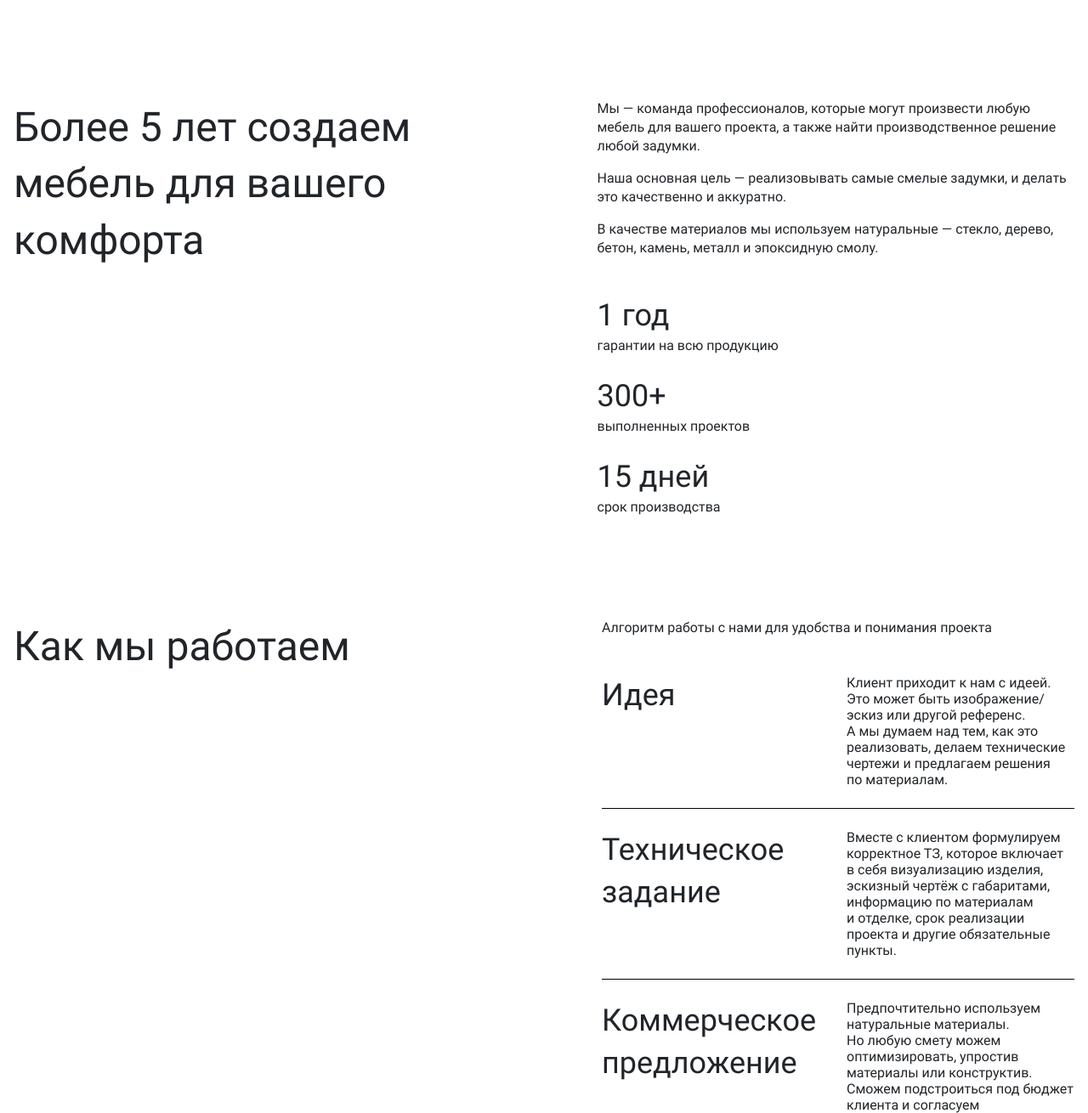
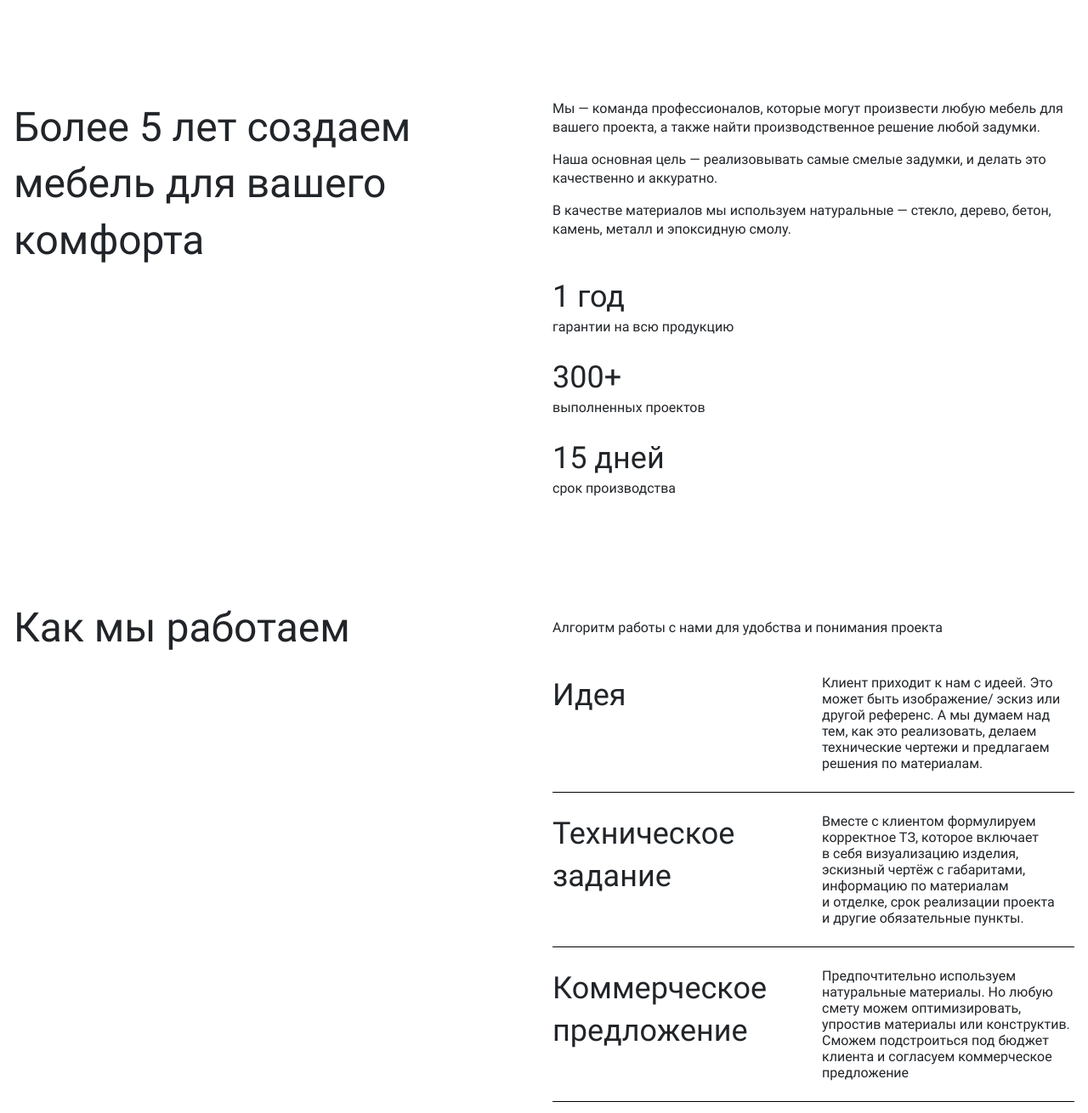
Before and after one commit to Aysanat/Aveji, a website: page www/index.html in a window 1280 px wide. Shown: the part 1222-2532 px from the top of the page at 85% size. Drawn offline with Linux system fonts and the light colour scheme.

Commit message:
about, steps, reviews, order (fixed)

```diff
--- a/src/styles/blocks/_about.scss
+++ b/src/styles/blocks/_about.scss
@@ -12,8 +12,7 @@
 
 .about_row {
   display: flex;
-  flex-direction: row;
-  column-gap: 125px;
+  gap: 20px;
 
   @media (max-width: $mobile-max) {
     flex-direction: column;
@@ -21,8 +20,8 @@
   }
 }
 
-.about_block {
-  width: 50%;
+.about_half {
+  flex-basis: calc(50% - 20px / 2);
 
   @media (max-width: $mobile-max) {
     width: 100%;
--- a/src/styles/blocks/_cards.scss
+++ b/src/styles/blocks/_cards.scss
@@ -1,6 +1,6 @@
 .card_content {
   position: relative;
-  flex-basis: calc(33.33% - 40px / 2);
+  flex-basis: calc(33.33% - 40px / 3);
 
   @media (max-width: $mobile-max) {
     flex-basis: auto;
--- a/src/styles/blocks/_footer.scss
+++ b/src/styles/blocks/_footer.scss
@@ -29,7 +29,7 @@
 
 .footer_list {
   display: flex;
-  column-gap: 40px;
+  gap: 40px;
   list-style: none;
 
   @media (max-width: $mobile-max) {
--- a/src/styles/blocks/_order.scss
+++ b/src/styles/blocks/_order.scss
@@ -17,8 +17,7 @@
 }
 
 .order_visual {
-  width: 562px;
-  height: 566px;
+  width: 100%;
 
   @media (max-width: $mobile-max) {
     display: none;
@@ -34,6 +33,7 @@
 
 .order_half {
   display: flex;
+  flex-shrink: 0;
   flex-direction: column;
 }
 
--- a/src/styles/blocks/_reviews.scss
+++ b/src/styles/blocks/_reviews.scss
@@ -11,14 +11,13 @@
 }
 
 .reviews_title {
+  @include title;
   margin-bottom: 32px;
-  @include title;
 }
 
 .reviews_list {
   display: flex;
-  flex-direction: row;
-  column-gap: 20px;
+  gap: 20px;
   list-style: none;
 
   @media (max-width: $mobile-max) {
@@ -28,7 +27,7 @@
 }
 
 .reviews_item {
-  flex-basis: 33.33%;
+  flex-basis: calc(33.33% - 40px / 3);
   padding: 40px 40px 92px 40px;
   display: flex;
   flex-direction: column;
--- a/src/styles/blocks/_steps.scss
+++ b/src/styles/blocks/_steps.scss
@@ -12,8 +12,7 @@
 
 .steps_row {
   display: flex;
-  flex-direction: row;
-  column-gap: 136px;
+  gap: 20px;
 
   @media (max-width: $mobile-max) {
     flex-direction: column;
@@ -21,8 +20,8 @@
   }
 }
 
-.steps_block {
-  width: 50%;
+.steps_half {
+  flex-basis: calc(50% - 20px / 2);
 
   @media (max-width: $mobile-max) {
     width: 100%;
@@ -34,10 +33,11 @@
 }
 
 .steps_text {
+  padding-top: 22px;
   margin-bottom: 44px;
   font-size: 16px;
   font-weight: 400;
-  line-height: 22.4px;
+  line-height: 22px;
 
   @media (max-width: $mobile-max) {
     margin-bottom: 28px;
--- a/www/index.html
+++ b/www/index.html
@@ -65,12 +65,12 @@
     <section class="about">
       <div class="about_inner">
         <div class="about_row">
-          <div class="about_block">
+          <div class="about_half">
             <h2 class="about_title">Более 5 лет создаем мебель для вашего комфорта</h2>
             <h2 class="about_title_mobile">О компании</h2>
           </div>
 
-          <div class="about_block">
+          <div class="about_half">
             <div class="about_desc">
               <p class="about_text">Мы — команда профессионалов, которые могут произвести любую мебель для вашего проекта, а также найти производственное решение любой задумки.</p>
               <p class="about_text">Наша основная цель — реализовывать самые смелые задумки, и делать это качественно и аккуратно.</p>
@@ -102,11 +102,11 @@
    <section class="steps">
     <div class="steps_inner">
       <div class="steps_row">
-        <div class="steps_block">
+        <div class="steps_half">
           <h2 class="steps_title">Как мы работаем</h2>
         </div>
 
-        <div class="steps_block">
+        <div class="steps_half">
           <p class="steps_text">Алгоритм работы с нами для удобства и понимания проекта</p>
 
           <ul class="steps_list">
```
Also changed, not shown: www/style/style.css.
